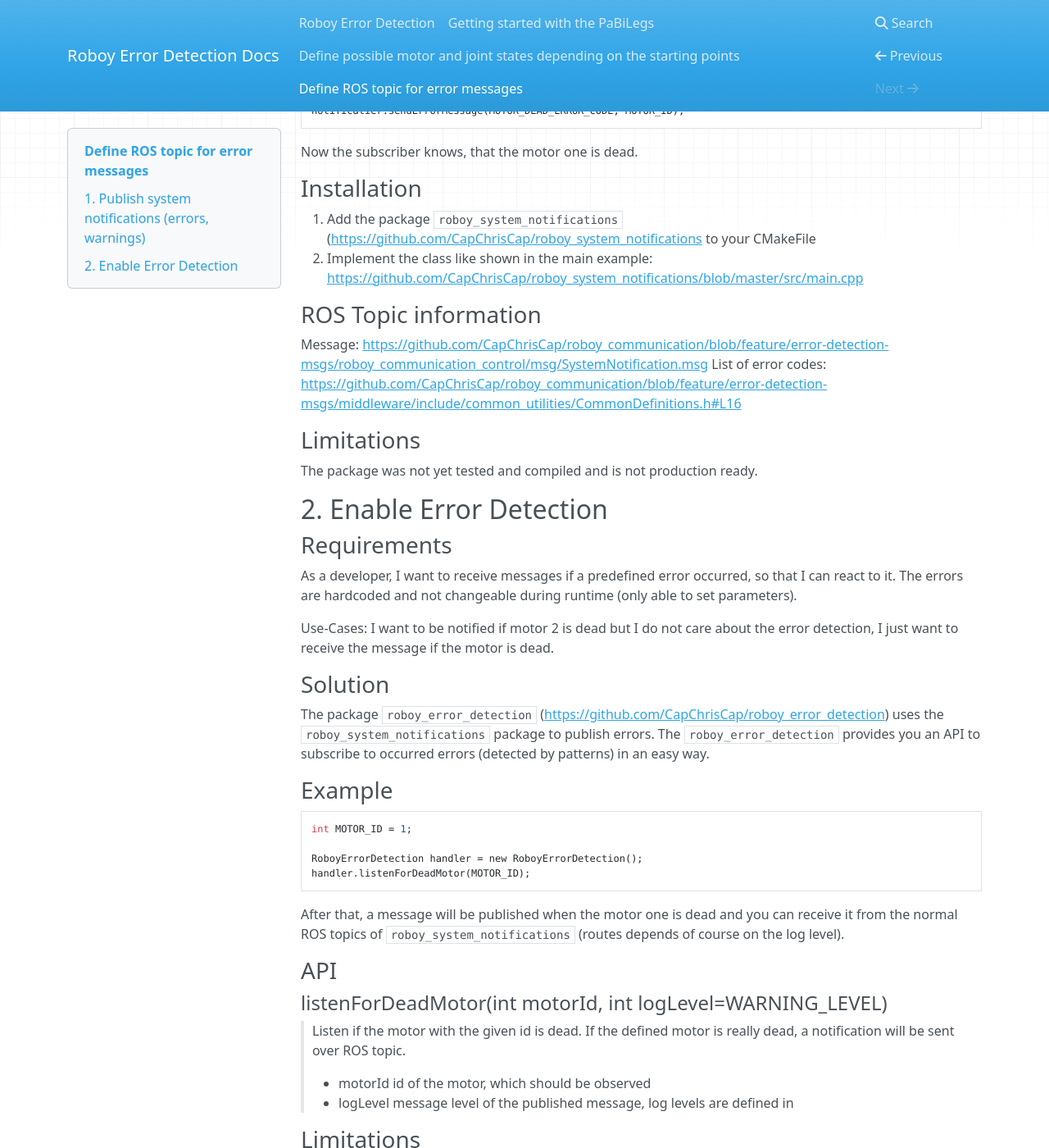
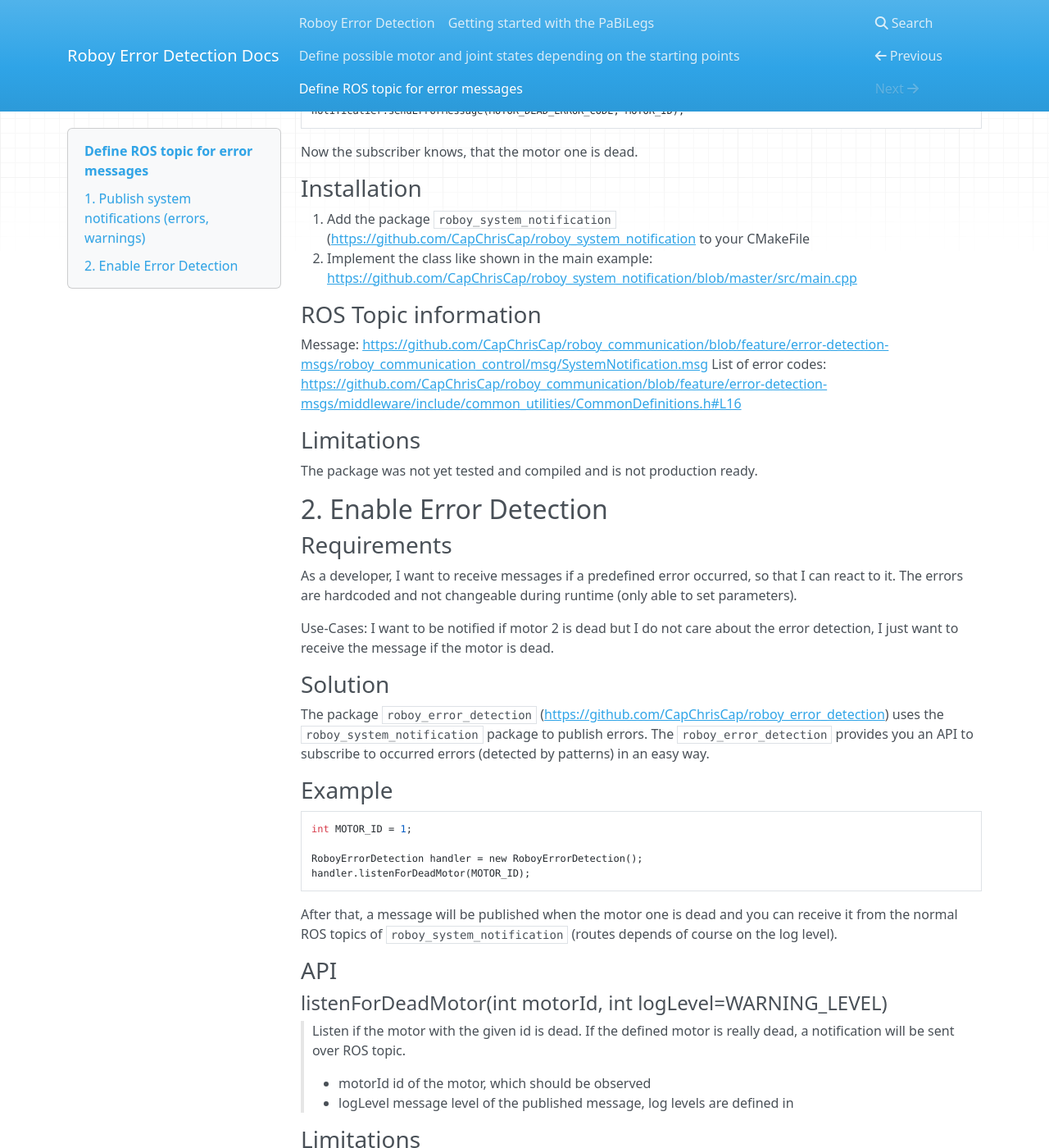
Before and after one commit to CapChrisCap/roboy-error-detection, an MkDocs documentation site: the page built from docs/3-define-ros-topic-for-error-messages.md, in a window 1280 px wide and 1400 px high, scrolled down 471 px. Shown: the whole window at 82% size. Built offline with MkDocs 1.6.1, drawn with Linux system fonts in a browser that asks for light colours; nearby versions of some CDN libraries.

Commit message:
Fix renamed repository name in documentation

````diff
--- a/docs/3-define-ros-topic-for-error-messages.md
+++ b/docs/3-define-ros-topic-for-error-messages.md
@@ -26,8 +26,8 @@ Now the subscriber knows, that the motor one is dead.
 
 ### Installation
 
-1. Add the package `roboy_system_notifications` ([https://github.com/CapChrisCap/roboy_system_notifications](https://github.com/CapChrisCap/roboy_system_notifications) to your CMakeFile
-2. Implement the class like shown in the main example: [https://github.com/CapChrisCap/roboy_system_notifications/blob/master/src/main.cpp](https://github.com/CapChrisCap/roboy_system_notifications)
+1. Add the package `roboy_system_notification` ([https://github.com/CapChrisCap/roboy_system_notification](https://github.com/CapChrisCap/roboy_system_notification) to your CMakeFile
+2. Implement the class like shown in the main example: [https://github.com/CapChrisCap/roboy_system_notification/blob/master/src/main.cpp](https://github.com/CapChrisCap/roboy_system_notification)
 
 ### ROS Topic information
 
@@ -53,7 +53,7 @@ the message if the motor is dead.
 ### Solution
 
 The package `roboy_error_detection` ([https://github.com/CapChrisCap/roboy_error_detection](https://github.com/CapChrisCap/roboy_error_detection)) uses the
-`roboy_system_notifications` package to publish errors. The `roboy_error_detection` provides you an API to
+`roboy_system_notification` package to publish errors. The `roboy_error_detection` provides you an API to
 subscribe to occurred errors (detected by patterns) in an easy way.
 
 ### Example
@@ -66,7 +66,7 @@ handler.listenForDeadMotor(MOTOR_ID);
 ```
 
 After that, a message will be published when the motor one is dead and you can
-receive it from the normal ROS topics of `roboy_system_notifications` (routes depends of course on the log level).
+receive it from the normal ROS topics of `roboy_system_notification` (routes depends of course on the log level).
 
 ### API
 
````
